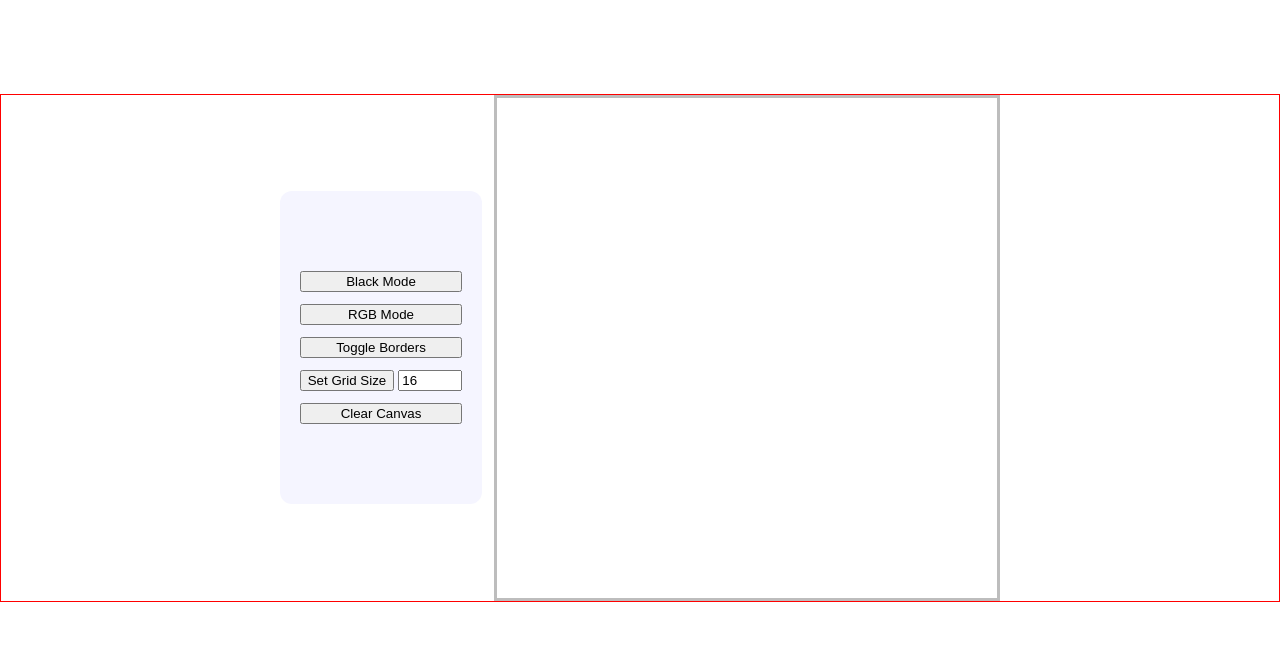
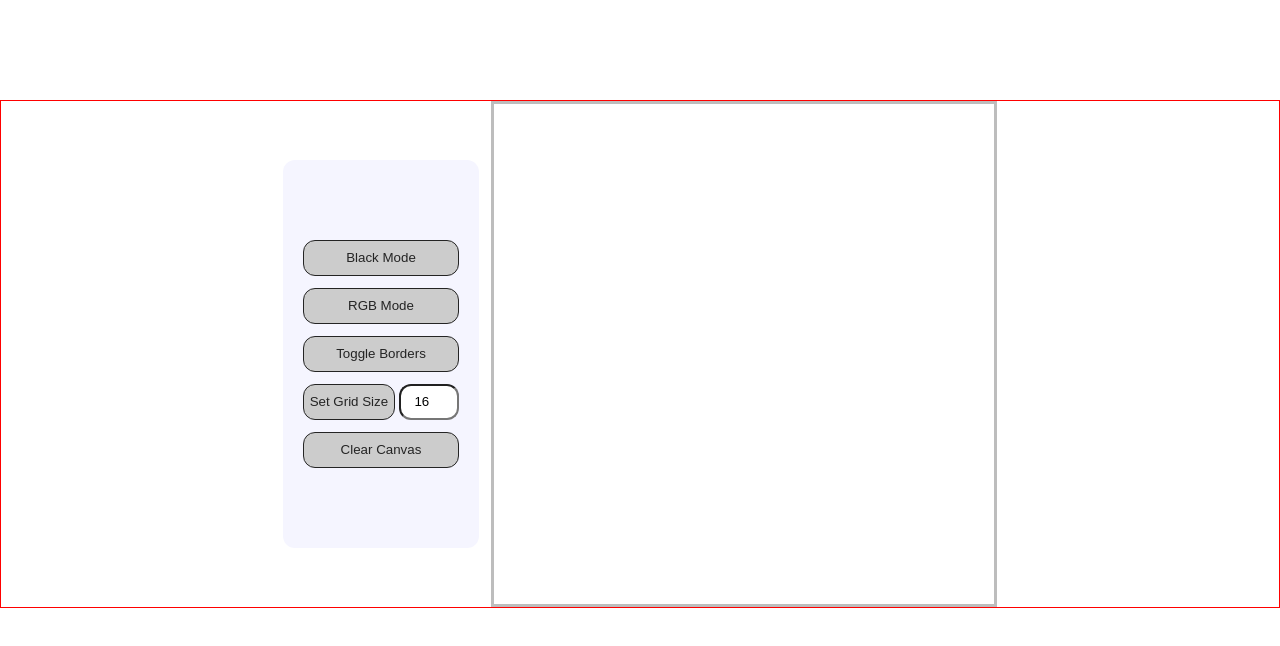
Before and after one commit to dziubenzo/odin-etch-a-sketch, a plain HTML site: page index.html in a window 1280 px wide. Shown: the part 86-732 px from the top of the page. Drawn offline with Linux system fonts and the light colour scheme.

Commit message:
Improve button appearance in CSS

```diff
--- a/css/styles.css
+++ b/css/styles.css
@@ -7,6 +7,8 @@ body {
   justify-content: flex-start;
   box-sizing: border-box;
   gap: 100px;
+  font-family: system-ui, -apple-system, BlinkMacSystemFont, 'Segoe UI', Roboto,
+    Oxygen, Ubuntu, Cantarell, 'Open Sans', 'Helvetica Neue', sans-serif;
 }
 
 .header {
@@ -49,3 +51,28 @@ body {
   background-color: rgb(245, 245, 255);
   border-radius: 12px;
 }
+
+input {
+  height: 36px;
+  padding: 0px;
+  text-align: center;
+  border-radius: 12px;
+  box-sizing: border-box;
+}
+
+button {
+  height: 36px;
+  background-color: rgb(204, 204, 204);
+  color: rgb(36, 36, 36);
+  border: 1px solid rgb(36, 36, 36);
+  border-radius: 12px;
+}
+
+button:hover,
+button.pressed {
+  background-color: rgb(163, 163, 163);
+}
+
+button.pressed:hover {
+  background-color: rgb(204, 204, 204);
+}
--- a/js/script.js
+++ b/js/script.js
@@ -122,6 +122,7 @@ function updateToggledBorders() {
   } else {
     toggledBorders = true;
   }
+  toggleBordersButton.classList.toggle('pressed');
 }
 
 // Get random integer between min and max (both inclusive) (helper function)
```
